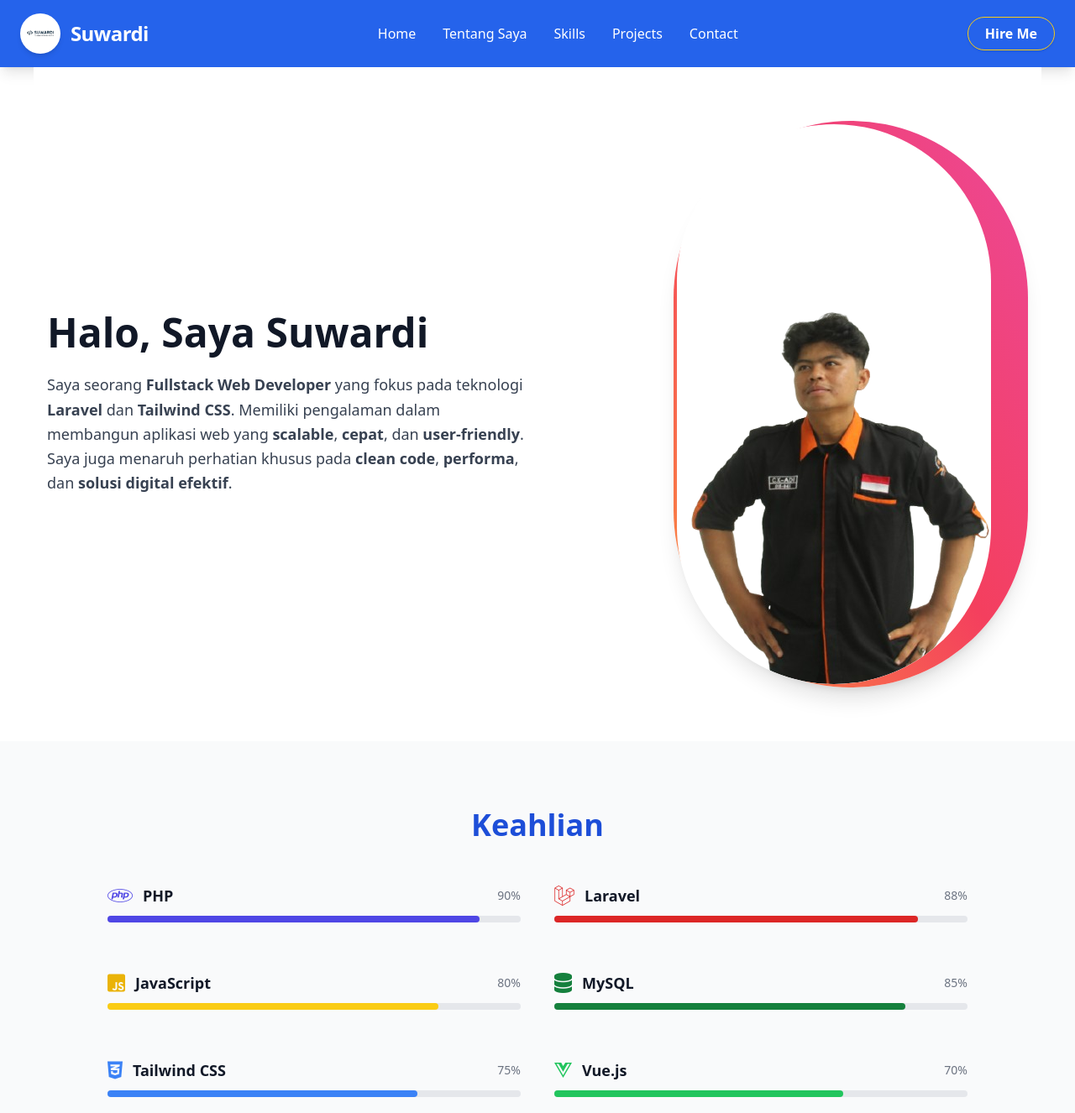
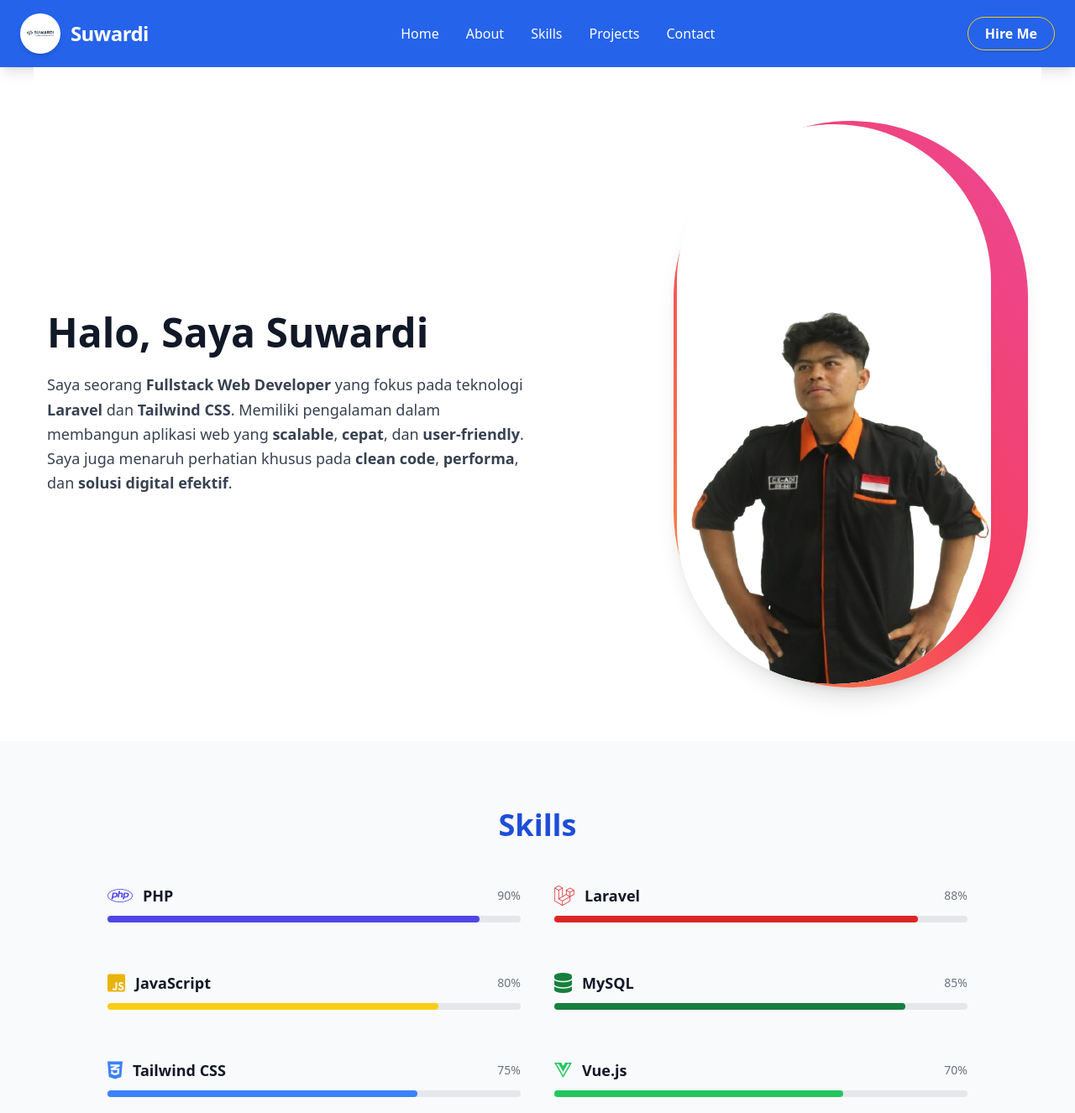
Before and after one commit to Revou-Coding-Camp/codingcamp-14-jul-25-Suwardi87, a plain HTML site: page index.html in a window 1280 px wide. Shown: the top 1326 px of the page at 84% size. Drawn offline with nearby package versions, Linux system fonts and the light colour scheme.

Commit message:
feat: update navigation links and section IDs for consistency and clarity

```diff
--- a/index.html
+++ b/index.html
@@ -39,9 +39,9 @@
 
       <!-- Navigation -->
       <nav class="hidden md:flex space-x-8 text-base font-medium">
-        <a href="#tentang-saya" class="hover:text-yellow-300 transition duration-200">Home</a>
-        <a href="#tentang-saya" class="hover:text-yellow-300 transition duration-200">Tentang Saya</a>
-        <a href="#skills" class="hover:text-yellow-300 transition duration-200">Skills</a>
+        <a href="#about" class="hover:text-yellow-300 transition duration-200">Home</a>
+        <a href="#about" class="hover:text-yellow-300 transition duration-200">About</a>
+        <a href="#Skills" class="hover:text-yellow-300 transition duration-200">Skills</a>
         <a href="#projects" class="hover:text-yellow-300 transition duration-200">Projects</a>
         <a href="#contact" class="hover:text-yellow-300 transition duration-200">Contact</a>
       </nav>
@@ -67,9 +67,9 @@
     <!-- Mobile Menu (Hidden by Default) -->
     <div id="mobile-menu" class="md:hidden px-6 pb-4 hidden">
       <nav class="flex flex-col space-y-3 text-base font-medium">
-       <a href="#tentang-saya" class="hover:bg-yellow-300 hover:rounded-md transition duration-200">Home</a>
-        <a href="#tentang-saya" class="hover:bg-yellow-300 hover:rounded-md transition duration-200">Tentang Saya</a>
-        <a href="#skills" class="hover:bg-yellow-300 hover:rounded-md transition duration-200">Skills</a>
+       <a href="#about" class="hover:bg-yellow-300 hover:rounded-md transition duration-200">Home</a>
+        <a href="#about" class="hover:bg-yellow-300 hover:rounded-md transition duration-200">About</a>
+        <a href="#Skills" class="hover:bg-yellow-300 hover:rounded-md transition duration-200">Skills</a>
         <a href="#projects" class="hover:bg-yellow-300 hover:rounded-md transition duration-200">Projects</a>
         <a href="#contact" class="hover:bg-yellow-300 hover:rounded-md transition duration-200">Contact</a>
         <a href="#contact"
@@ -80,7 +80,7 @@
     </div>
   </header>
 
-  <section id="tentang-saya"
+  <section id="about"
     class="flex flex-col md:flex-row items-center justify-between gap-10 mx-10 px-4 py-16 bg-white dark:bg-gray-900">
     <div class="text-center md:text-left max-w-xl">
       <h1 class="text-4xl lg:text-5xl font-bold text-gray-900 dark:text-white mb-6">Halo, Saya Suwardi</h1>
@@ -103,8 +103,8 @@
 
 
   <!-- Skills -->
-  <section id="skills" class="py-20 px-6 bg-gray-50 dark:bg-gray-900 text-center">
-    <h3 class="text-3xl md:text-4xl font-bold mb-12 text-blue-700 dark:text-white">Keahlian</h3>
+  <section id="Skills" class="py-20 px-6 bg-gray-50 dark:bg-gray-900 text-center">
+    <h3 class="text-3xl md:text-4xl font-bold mb-12 text-blue-700 dark:text-white">Skills</h3>
 
     <div class="grid grid-cols-1 md:grid-cols-2 gap-10 max-w-5xl mx-auto">
       <!-- Skill Item Template -->
@@ -352,6 +352,7 @@
     </div>
   </section>
 
+
   </main>
 
   <!-- Footer -->
```
